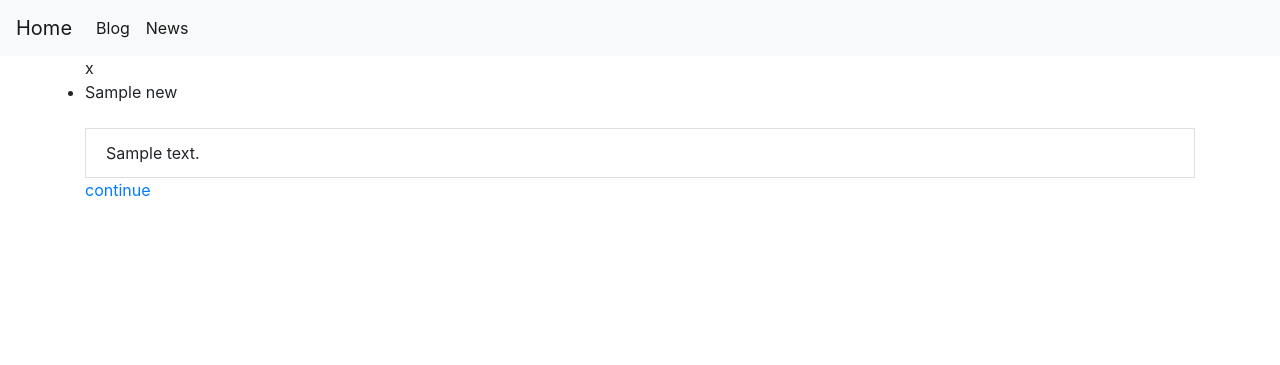
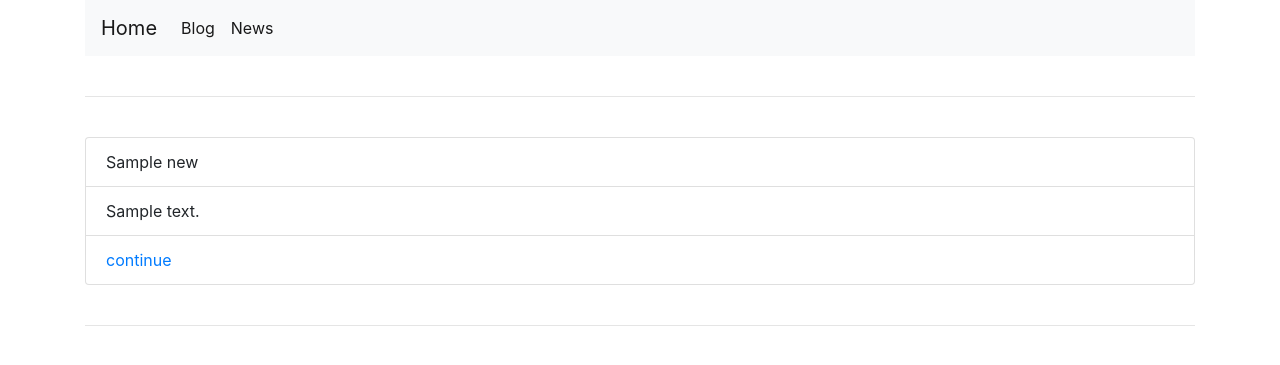
Before and after one commit to shkamir/newsApp, a Django app: page /news in a window 1280 px wide. Shown: the top 365 px of the page. Run offline with Django 3.2, Linux system fonts and the light colour scheme; tables that the repository leaves empty hold one stand-in row (values such as "Sample post"); some libraries are stand-ins or nearby versions.

Commit message:
news original page butifications

```diff
--- a/templates/base.html
+++ b/templates/base.html
@@ -12,6 +12,7 @@
 
 
 <!-- navbar -->
+<div class="container">
 <nav class="navbar navbar-expand-lg navbar-light bg-light">
     <a class="navbar-brand" href="{% url 'app1:home' %}">Home</a>
     <button class="navbar-toggler" type="button" data-toggle="collapse" data-target="#navbarSupportedContent" aria-controls="navbarSupportedContent" aria-expanded="false" aria-label="Toggle navigation">
@@ -46,6 +47,7 @@
       </div>
     </div>
 {% endblock %}
+</div>
 </body>
 <script src="{% static 'js/bootstrap.js' %}"></script>
 <script src="{% static 'js/bootstrap.bundle.js' %}"></script>
--- a/templates/news.html
+++ b/templates/news.html
@@ -4,17 +4,17 @@
     news page
 {% endblock %}
 {% block content %}
-    <div class="container">
         {% for new in news %}
-            <ul class="list-group">x
-                <li>{{ new.title }}</li>
-                <br>
-                <li class=list-group-item>{{ new.description|safe|truncatechars_html:100 }}</li>
-                <a href="{{ new.get_absolute_url }}"> continue</a>
-
+        <br>
+        <hr>
+        <br>
+            <ul class="list-group">
+                <li class="list-group-item">{{ new.title }}</li>
+                <li class="list-group-item">{{ new.description|safe|truncatechars_html:100 }}</li>
+                <li class="list-group-item"><a href="{{ new.get_absolute_url }}"> continue</a></li>
             </ul>
-
+        <br>
+        <hr>
+        <br>
         {% endfor %}
-    </div>
-
 {% endblock %}
```
Also changed, not shown: templates/navbar.html (deleted).
